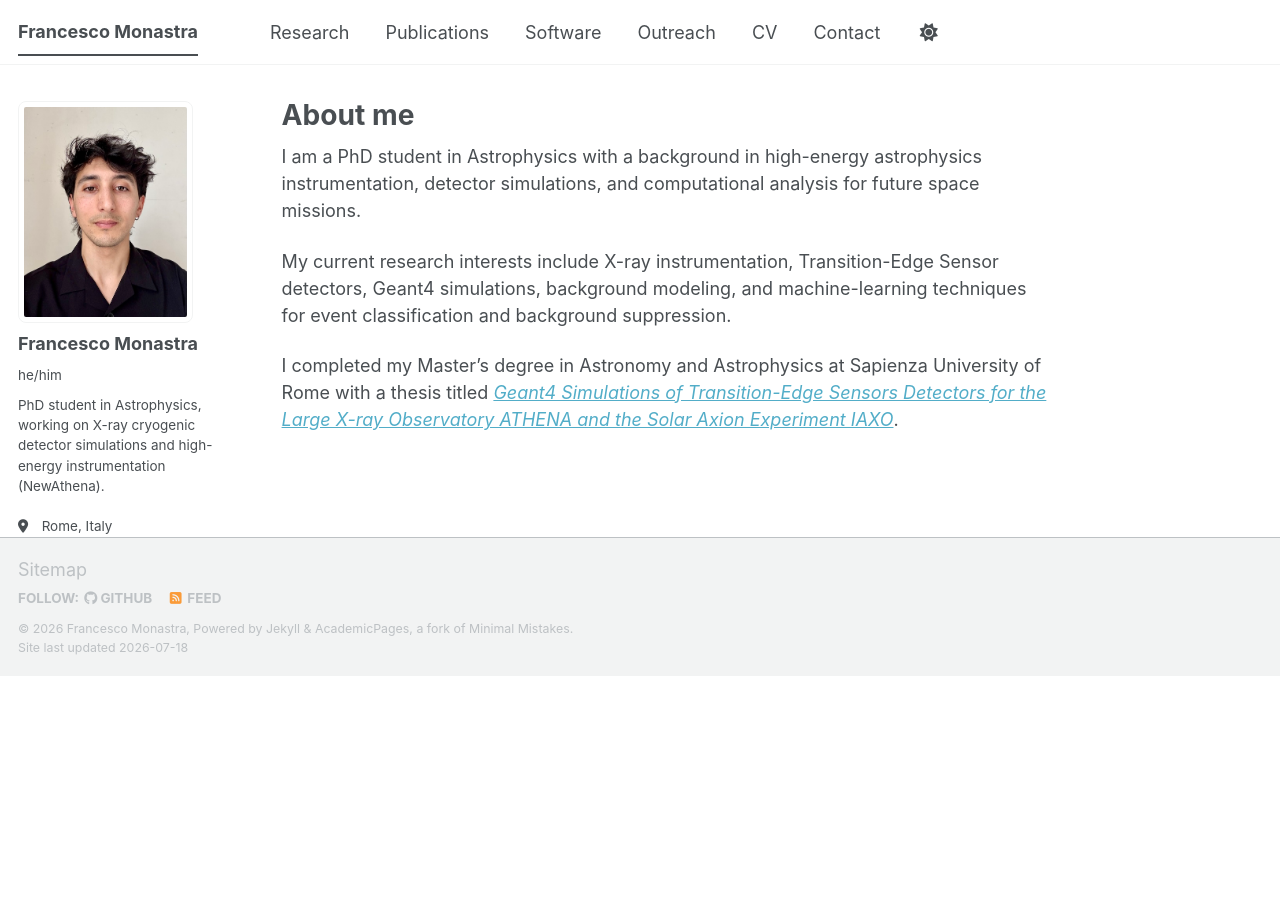
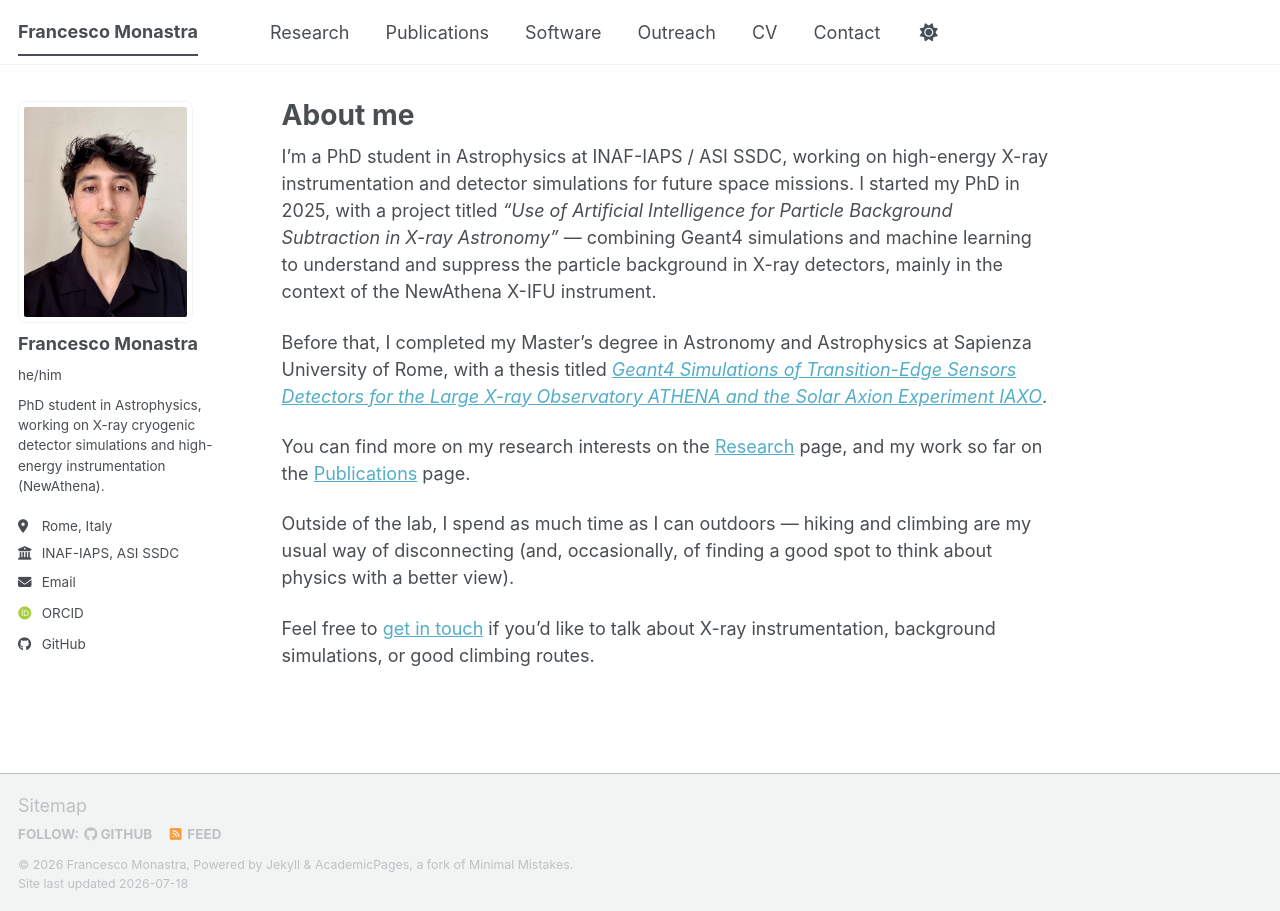
Before and after one commit to francescomonastra/francescomonastra.github.io, a Jekyll site: the page built from _pages/about.md, in a window 1280 px wide. Built offline with Jekyll 4.4.1, drawn with Linux system fonts in a browser that asks for light colours; some web fonts are replaced; a script bundle is joined from its source files by our own code; library files that are not in the unit come from our copies.

Commit message:
Rewrite About page: name the PhD project, add personal touch
Replace the near-duplicate of the Research page's interest list with a
more personal introduction: PhD start year and project title ("Use of
Artificial Intelligence for Particle Background Subtraction in X-ray
Astronomy"), links out to Research/Publications instead of repeating
their content, and a closing personal note (hiking/climbing) plus a
contact prompt.

Co-Authored-By: Claude Sonnet 5 <noreply@anthropic.com>

```diff
--- a/_pages/about.md
+++ b/_pages/about.md
@@ -7,9 +7,12 @@ redirect_from:
   - /about.html
 ---
 
-I am a PhD student in Astrophysics with a background in high-energy astrophysics instrumentation, detector simulations, and computational analysis for future space missions.
+I'm a PhD student in Astrophysics at INAF-IAPS / ASI SSDC, working on high-energy X-ray instrumentation and detector simulations for future space missions. I started my PhD in 2025, with a project titled *"Use of Artificial Intelligence for Particle Background Subtraction in X-ray Astronomy"* — combining Geant4 simulations and machine learning to understand and suppress the particle background in X-ray detectors, mainly in the context of the NewAthena X-IFU instrument.
 
-My current research interests include X-ray instrumentation, Transition-Edge Sensor detectors, Geant4 simulations, background modeling, and machine-learning techniques for event classification and background suppression.
+Before that, I completed my Master's degree in Astronomy and Astrophysics at Sapienza University of Rome, with a thesis titled <a href="/files/Tesi_Magistrale-FM.pdf" target="_blank"><em>Geant4 Simulations of Transition-Edge Sensors Detectors for the Large X-ray Observatory ATHENA and the Solar Axion Experiment IAXO</em></a>.
 
-I completed my Master's degree in Astronomy and Astrophysics at Sapienza University of Rome with a thesis titled
-<a href="/files/Tesi_Magistrale-FM.pdf" target="_blank"><em>Geant4 Simulations of Transition-Edge Sensors Detectors for the Large X-ray Observatory ATHENA and the Solar Axion Experiment IAXO</em></a>.
+You can find more on my research interests on the [Research](/research/) page, and my work so far on the [Publications](/publications/) page.
+
+Outside of the lab, I spend as much time as I can outdoors — hiking and climbing are my usual way of disconnecting (and, occasionally, of finding a good spot to think about physics with a better view).
+
+Feel free to [get in touch](/contact/) if you'd like to talk about X-ray instrumentation, background simulations, or good climbing routes.
```
